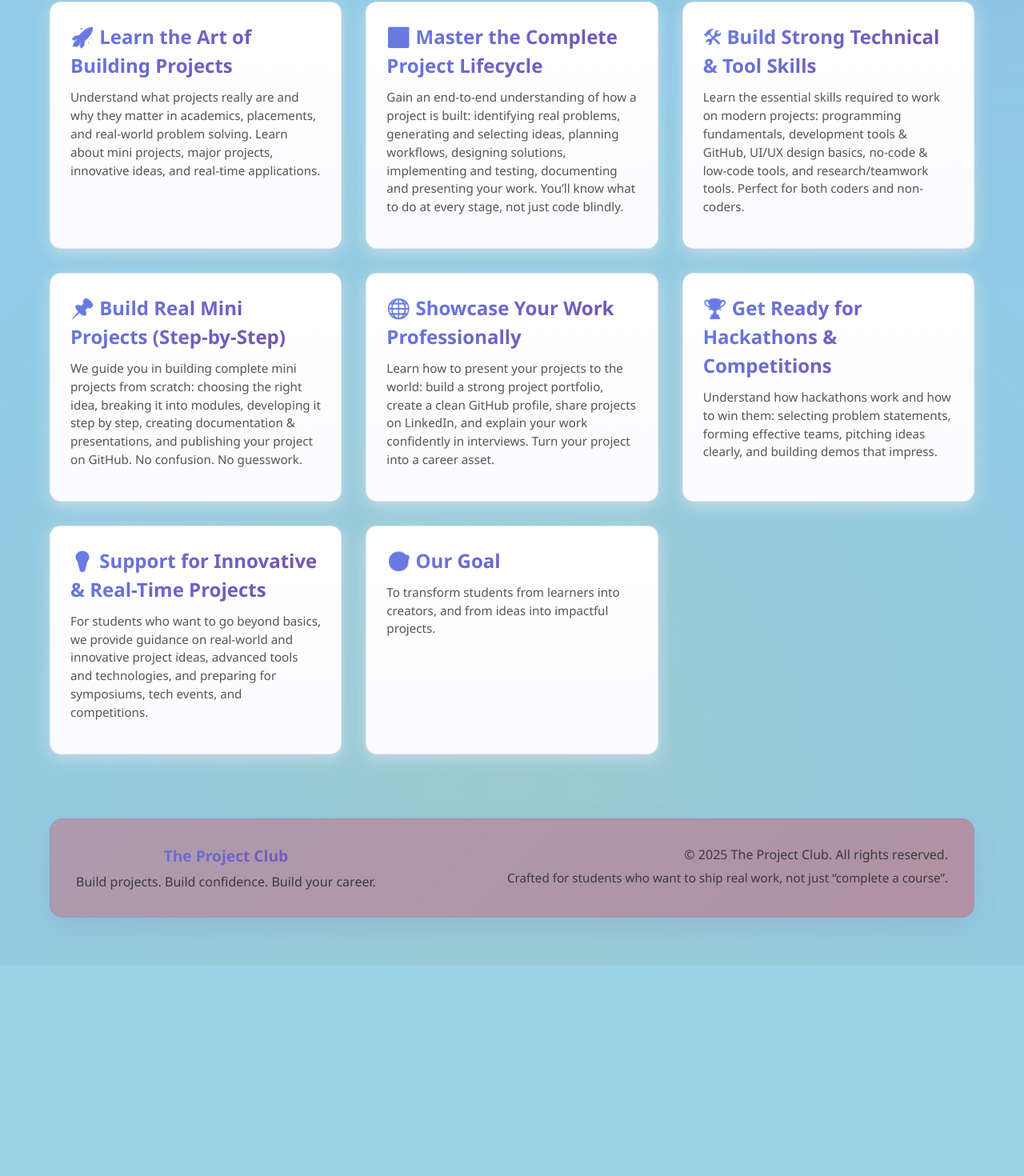
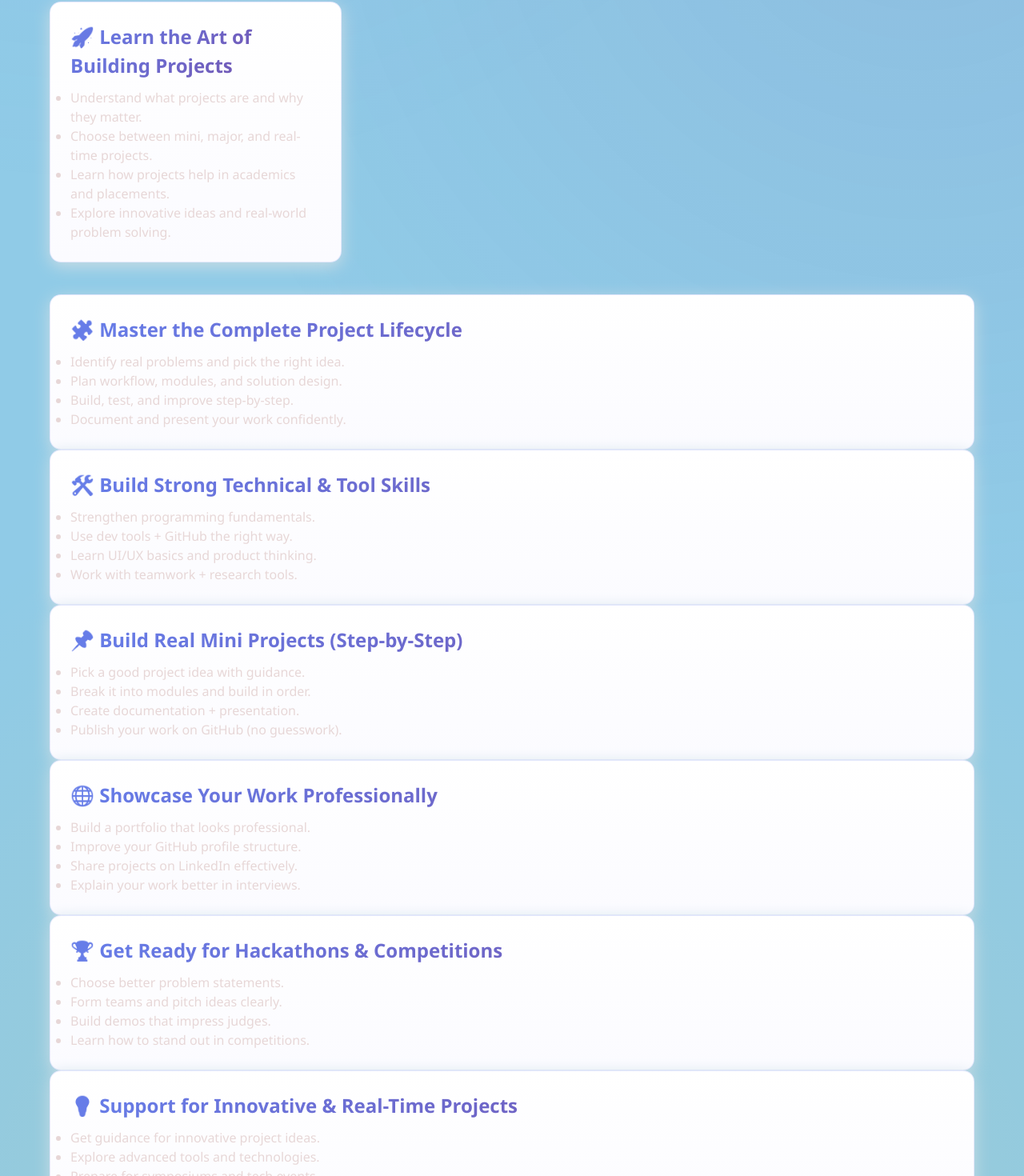
Before and after one commit to theprojectclubco-design/the-project-club, a React (Vite) app in the folder frontend/: page / in a window 1280 px wide. Shown: the part 1177-2647 px from the top of the page at 80% size. Before the commit the page ends 2384 px from the top, so only its background shows below. Built offline with nearby package versions, Linux system fonts and the light colour scheme; no server answers.

Commit message:
home page

```diff
--- a/frontend/src/components/Home.jsx
+++ b/frontend/src/components/Home.jsx
@@ -63,83 +63,109 @@ function Home() {
 
         <div className="batches-grid">
           <div className="batch-card">
+            {/* 1 */}
+            <div className="learn-card">
               <h3>🚀 Learn the Art of Building Projects</h3>
-            <p className="description">
-              Understand what projects really are and why they matter in
-              academics, placements, and real-world problem solving. Learn about
-              mini projects, major projects, innovative ideas, and real-time
-              applications.
-            </p>
+              <ul className="learn-list">
+                <li>Understand what projects are and why they matter.</li>
+                <li>Choose between mini, major, and real-time projects.</li>
+                <li>Learn how projects help in academics and placements.</li>
+                <li>Explore innovative ideas and real-world problem solving.</li>
+              </ul>
+            </div>
+          </div>
         </div>
 
           <div className="batch-card">
-            <h3>🔄 Master the Complete Project Lifecycle</h3>
-            <p className="description">
-              Gain an end-to-end understanding of how a project is built:
-              identifying real problems, generating and selecting ideas,
-              planning workflows, designing solutions, implementing and testing,
-              documenting and presenting your work. You’ll know what to do at
-              every stage, not just code blindly.
-            </p>
+            {/* 2 */}
+            <div className="learn-card">
+              <h3>🧩 Master the Complete Project Lifecycle</h3>
+              <ul className="learn-list">
+                <li>Identify real problems and pick the right idea.</li>
+                <li>Plan workflow, modules, and solution design.</li>
+                <li>Build, test, and improve step-by-step.</li>
+                <li>Document and present your work confidently.</li>
+              </ul>
+            </div>
           </div>
 
           <div className="batch-card">
-            <h3>🛠 Build Strong Technical & Tool Skills</h3>
-            <p className="description">
-              Learn the essential skills required to work on modern projects:
-              programming fundamentals, development tools & GitHub, UI/UX design
-              basics, no-code & low-code tools, and research/teamwork tools.
-              Perfect for both coders and non-coders.
-            </p>
+            {/* 3 */}
+            <div className="learn-card">
+              <h3>🛠️ Build Strong Technical & Tool Skills</h3>
+              <ul className="learn-list">
+                <li>Strengthen programming fundamentals.</li>
+                <li>Use dev tools + GitHub the right way.</li>
+                <li>Learn UI/UX basics and product thinking.</li>
+                <li>Work with teamwork + research tools.</li>
+              </ul>
+            </div>
           </div>
 
           <div className="batch-card">
+            {/* 4 */}
+            <div className="learn-card">
               <h3>📌 Build Real Mini Projects (Step-by-Step)</h3>
-            <p className="description">
-              We guide you in building complete mini projects from scratch:
-              choosing the right idea, breaking it into modules, developing it
-              step by step, creating documentation & presentations, and
-              publishing your project on GitHub. No confusion. No guesswork.
-            </p>
+              <ul className="learn-list">
+                <li>Pick a good project idea with guidance.</li>
+                <li>Break it into modules and build in order.</li>
+                <li>Create documentation + presentation.</li>
+                <li>Publish your work on GitHub (no guesswork).</li>
+              </ul>
+            </div>
             </div>
 
           <div className="batch-card">
+            {/* 5 */}
+            <div className="learn-card">
               <h3>🌐 Showcase Your Work Professionally</h3>
-            <p className="description">
-              Learn how to present your projects to the world: build a strong
-              project portfolio, create a clean GitHub profile, share projects
-              on LinkedIn, and explain your work confidently in interviews. Turn
-              your project into a career asset.
-            </p>
+              <ul className="learn-list">
+                <li>Build a portfolio that looks professional.</li>
+                <li>Improve your GitHub profile structure.</li>
+                <li>Share projects on LinkedIn effectively.</li>
+                <li>Explain your work better in interviews.</li>
+              </ul>
+            </div>
+          </div>
+
+
+          <div className="batch-card">
+            {/* 6 */}
+            <div className="learn-card">
+              <h3>🏆 Get Ready for Hackathons & Competitions</h3>
+              <ul className="learn-list">
+                <li>Choose better problem statements.</li>
+                <li>Form teams and pitch ideas clearly.</li>
+                <li>Build demos that impress judges.</li>
+                <li>Learn how to stand out in competitions.</li>
+              </ul>
+            </div>
           </div>
 
           <div className="batch-card">
-            <h3>🏆 Get Ready for Hackathons & Competitions</h3>
-            <p className="description">
-              Understand how hackathons work and how to win them: selecting
-              problem statements, forming effective teams, pitching ideas
-              clearly, and building demos that impress.
-            </p>
+            {/* 7 */}
+            <div className="learn-card">
+              <h3>💡 Support for Innovative & Real-Time Projects</h3>
+              <ul className="learn-list">
+                <li>Get guidance for innovative project ideas.</li>
+                <li>Explore advanced tools and technologies.</li>
+                <li>Prepare for symposiums and tech events.</li>
+                <li>Build projects beyond the basics.</li>
+              </ul>
+            </div>
           </div>
 
           <div className="batch-card">
-            <h3>💡 Support for Innovative & Real-Time Projects</h3>
-            <p className="description">
-              For students who want to go beyond basics, we provide guidance on
-              real-world and innovative project ideas, advanced tools and
-              technologies, and preparing for symposiums, tech events, and
-              competitions.
-            </p>
+            {/* 8 */}
+            <div className="learn-card">
+              <h3>🎯 Our Goal</h3>
+              <ul className="learn-list">
+                <li>Turn learners into confident creators.</li>
+                <li>Convert ideas into impactful projects.</li>
+              </ul>
+            </div>
           </div>
 
-          <div className="batch-card">
-            <h3>🎯 Our Goal</h3>
-            <p className="description">
-              To transform students from learners into creators, and from ideas
-              into impactful projects.
-            </p>
-          </div>
-        </div>
       </section>
       {/* Footer */}
       <footer className="footer">
```
Lines whose indentation alone changed are shown as unchanged.
